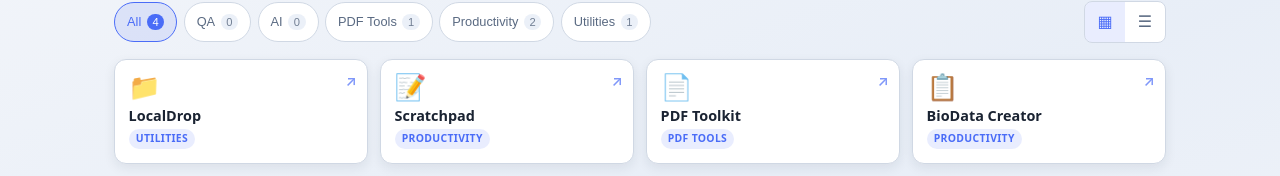
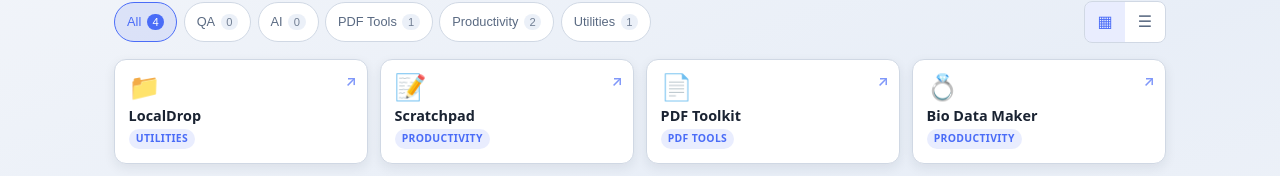
Before and after one commit to ElDorado9604/app-hub, a React (Vite) app: page / in a window 1280 px wide. Shown: the part 181-357 px from the top of the page. Built offline with nearby package versions, Linux system fonts and the light colour scheme.

Commit message:
Point BioData Maker to new React app (bio-data-maker)

```diff
--- a/src/data/apps.ts
+++ b/src/data/apps.ts
@@ -29,12 +29,13 @@ export const apps: App[] = [
     icon: "📄",
   },
   {
-    id: "biodata-creator",
-    name: "BioData Creator",
-    description: "Create and manage biodata / resume style documents.",
-    url: "https://eldorado9604.github.io/BioDataCreator/",
+    id: "bio-data-maker",
+    name: "Bio Data Maker",
+    description:
+      "Marriage biodata creator for Marathi / Hindu families. Beautiful templates, photo, custom fields, private — all in the browser.",
+    url: "https://eldorado9604.github.io/bio-data-maker/",
     category: "Productivity",
-    tags: ["Documents", "Resume", "Personal"],
-    icon: "📋",
+    tags: ["Biodata", "Marriage", "Marathi", "Hindu", "PDF"],
+    icon: "💍",
   },
 ];
```
